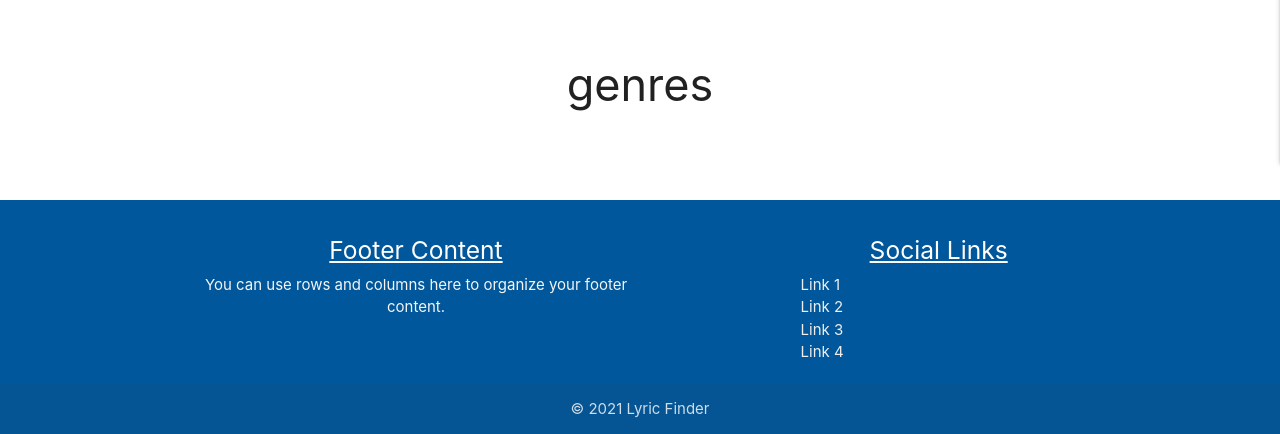
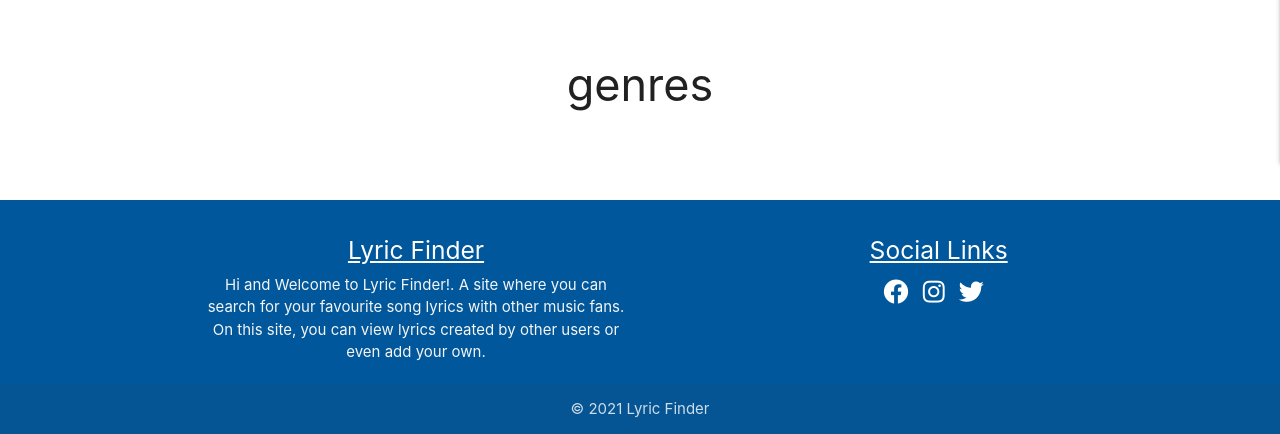
Before and after one commit to J0hn1975/MS3-LyricFinder, a Flask app: page /add_ in a window 1280 px wide. Shown: the part 697-1131 px from the top of the page. Run offline with Flask 2, Linux system fonts and the light colour scheme; some libraries are stand-ins or nearby versions; some web fonts are replaced.

Commit message:
Add social links to footer

```diff
--- a/templates/base.html
+++ b/templates/base.html
@@ -7,6 +7,7 @@
         integrity="sha512-xA6Hp6oezhjd6LiLZynuukm80f8BoZ3OpcEYaqKoCV3HKQDrYjDE1Gu8ocxgxoXmwmSzM4iqPvCsOkQNiu41GA==" crossorigin="anonymous" type="text/css">
     <link rel="stylesheet" href="https://cdnjs.cloudflare.com/ajax/libs/materialize/1.0.0/css/materialize.min.css" type="text/css">
     <link rel="stylesheet" href="{{ url_for('static', filename='css/style.css') }}" type="text/css">
+    <link rel="icon" href="{{ url_for('static', filename='images/favicon/favicon.ico') }}">
     {% block styles %}
     {% endblock %}
     <title>Lyric Finder</title>
@@ -20,7 +21,7 @@
               <a href="#" class="brand-logo">Lyric Finder</a>
               <a href="#" data-target="mobile-demo" class="sidenav-trigger right"><i class="fas fa-bars"></i></a>
               <ul class="right hide-on-med-and-down">
-                <li><a href="{{ url_for('home_page') }}">Home</a></li>
+                <li><a href="{{ url_for('home') }}">Home</a></li>
                   <li><a href="{{ url_for('get_lyrics') }}">Lyrics</a></li>
                   {% if session.user %}
                   <li><a href="{{ url_for('profile', username=session['user']) }}">Profile</a></li>
@@ -82,16 +83,23 @@
       <div class="container">
         <div class="row">
           <div class="col l6 s12">
-            <h5 class="white-text">Footer Content</h5>
-            <p class="grey-text text-lighten-4">You can use rows and columns here to organize your footer content.</p>
+            <h5 class="white-text">Lyric Finder</h5>
+            <p class="grey-text text-lighten-4">Hi and Welcome to Lyric Finder!. A site where you can search for your favourite song lyrics
+              with other music fans. On this site, you can view lyrics created by other users or even add your own.</p>
           </div>
           <div class="col l4 offset-l2 s12">
             <h5 class="white-text">Social Links</h5>
             <ul>
-              <li><a class="grey-text text-lighten-3" href="#!">Link 1</a></li>
-              <li><a class="grey-text text-lighten-3" href="#!">Link 2</a></li>
-              <li><a class="grey-text text-lighten-3" href="#!">Link 3</a></li>
-              <li><a class="grey-text text-lighten-3" href="#!">Link 4</a></li>
+              <ul class="social-links center-align">
+                <li><a class="white-text" href="https://facebook.com/" target="_blank">
+                    <i class="fab fa-facebook"></i>
+                </a></li>
+                <li><a class="white-text" href="https://instagram.com/" target="_blank">
+                    <i class="fab fa-instagram"></i>
+                </a></li>
+                <li><a class="white-text" href="https://twitter.com/" target="_blank">
+                    <i class="fab fa-twitter"></i>
+                </a></li>
             </ul>
           </div>
         </div>
```
